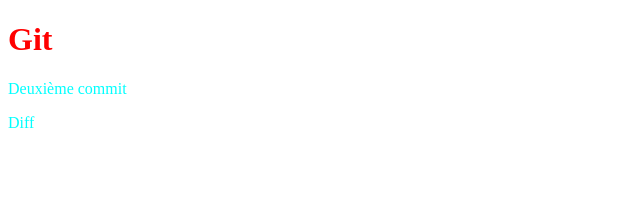
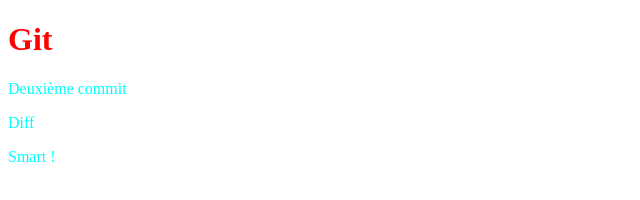
Before and after one commit to KRIVIERE/dta, a plain HTML site: page index.html in a window 1280 px wide. Shown: the full height of the page, 0-640 px from the left. Drawn offline with Linux system fonts and the light colour scheme.

Commit message:
Ajout de Smart

```diff
--- a/index.html
+++ b/index.html
@@ -11,5 +11,6 @@
 
    <p>Deuxième commit</p>
    <p>Diff</p>
+   <p>Smart !</p>
   </body>
 </html>
```
